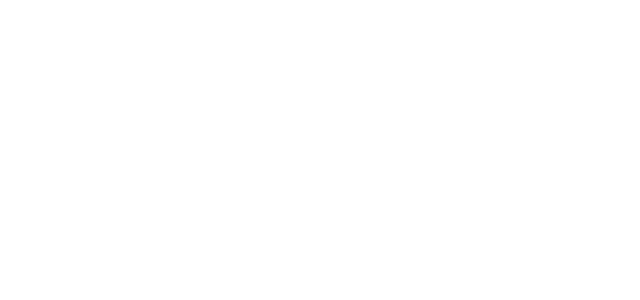
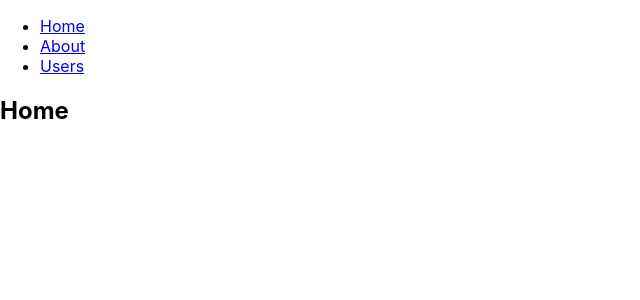
Before and after one commit to TalArbatov/Difftone, a React (Create React App) app: page / in a window 1280 px wide. Shown: the top 300 px of the page, without its empty margins (0-640 px from the left). Built offline with nearby package versions, Linux system fonts and the light colour scheme.

Commit message:
implemented router

```diff
--- a/package.json
+++ b/package.json
@@ -8,6 +8,7 @@
     "@testing-library/user-event": "^12.8.3",
     "react": "^17.0.2",
     "react-dom": "^17.0.2",
+    "react-router-dom": "^5.2.0",
     "react-scripts": "4.0.3",
     "web-vitals": "^1.1.2"
   },
--- a/src/App.js
+++ b/src/App.js
@@ -1,11 +1,57 @@
-import logo from './logo.svg';
 import './App.css';
+import {
+  BrowserRouter as Router,
+  Switch,
+  Route,
+  Link
+} from "react-router-dom";
 
 function App() {
   return (
-    <div className="App">
-    </div>
+    <Router>
+      <div>
+        <nav>
+          <ul>
+            <li>
+              <Link to="/">Home</Link>
+            </li>
+            <li>
+              <Link to="/about">About</Link>
+            </li>
+            <li>
+              <Link to="/users">Users</Link>
+            </li>
+          </ul>
+        </nav>
+
+        {/* A <Switch> looks through its children <Route>s and
+            renders the first one that matches the current URL. */}
+        <Switch>
+          <Route path="/about">
+            <About />
+          </Route>
+          <Route path="/users">
+            <Users />
+          </Route>
+          <Route path="/">
+            <Home />
+          </Route>
+        </Switch>
+      </div>
+    </Router>
   );
 }
 
+function Home() {
+  return <h2>Home</h2>;
+}
+
+function About() {
+  return <h2>About</h2>;
+}
+
+function Users() {
+  return <h2>Users</h2>;
+}
+
 export default App;
```
Also changed, not shown: 1 other file (tests, documents, lock files or other folders).
